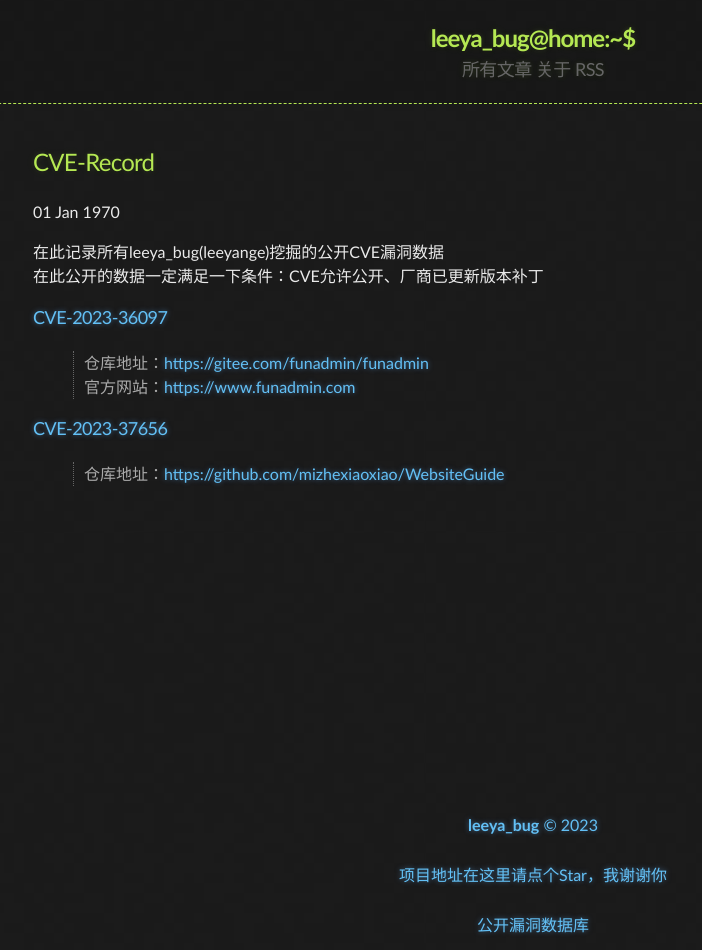
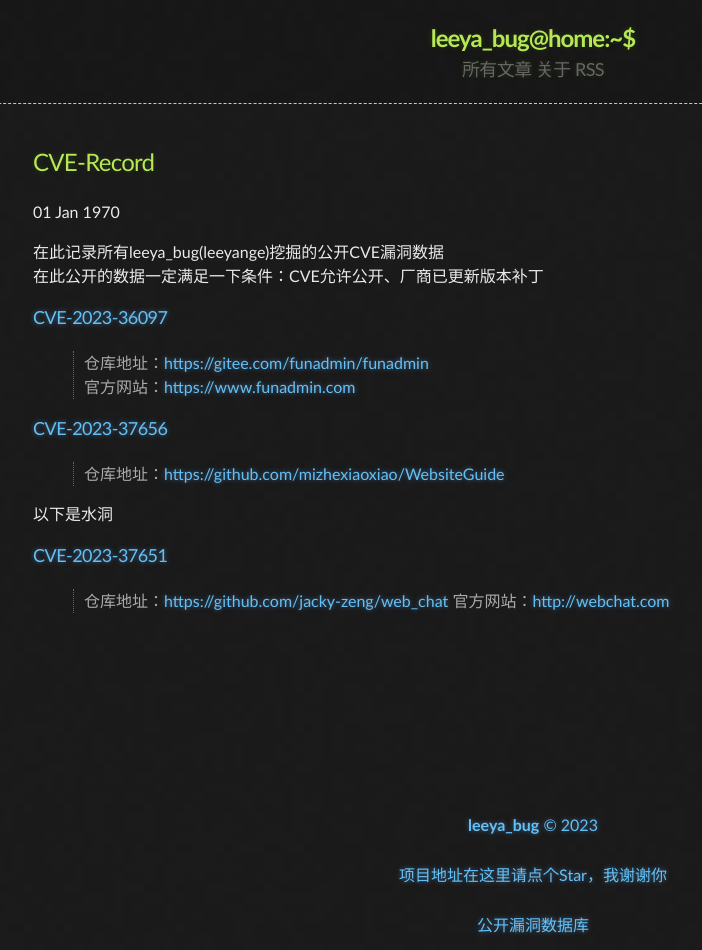
Before and after one commit to Leeyangee/leeyangee.github.io, a Jekyll site: the page built from _posts/1970-01-01-CVE-Record.md, in a window 1280 px wide. Shown: the whole page, without its empty margins (107-809 px from the left). Built offline with Jekyll 4.4.1, drawn with Linux system fonts in a browser that asks for light colours.

Commit message:
Update 1970-01-01-CVE-Record.md

```diff
--- a/_posts/1970-01-01-CVE-Record.md
+++ b/_posts/1970-01-01-CVE-Record.md
@@ -12,3 +12,9 @@ published: true
 
 ### [CVE-2023-37656](https://cve.mitre.org/cgi-bin/cvename.cgi?name=CVE-2023-37656)
 > 仓库地址：<https://github.com/mizhexiaoxiao/WebsiteGuide>
+
+以下是水洞
+
+### [CVE-2023-37651](https://cve.mitre.org/cgi-bin/cvename.cgi?name=CVE-2023-37651)
+> 仓库地址：<https://github.com/jacky-zeng/web_chat>
+> 官方网站：<http://webchat.com>
```
